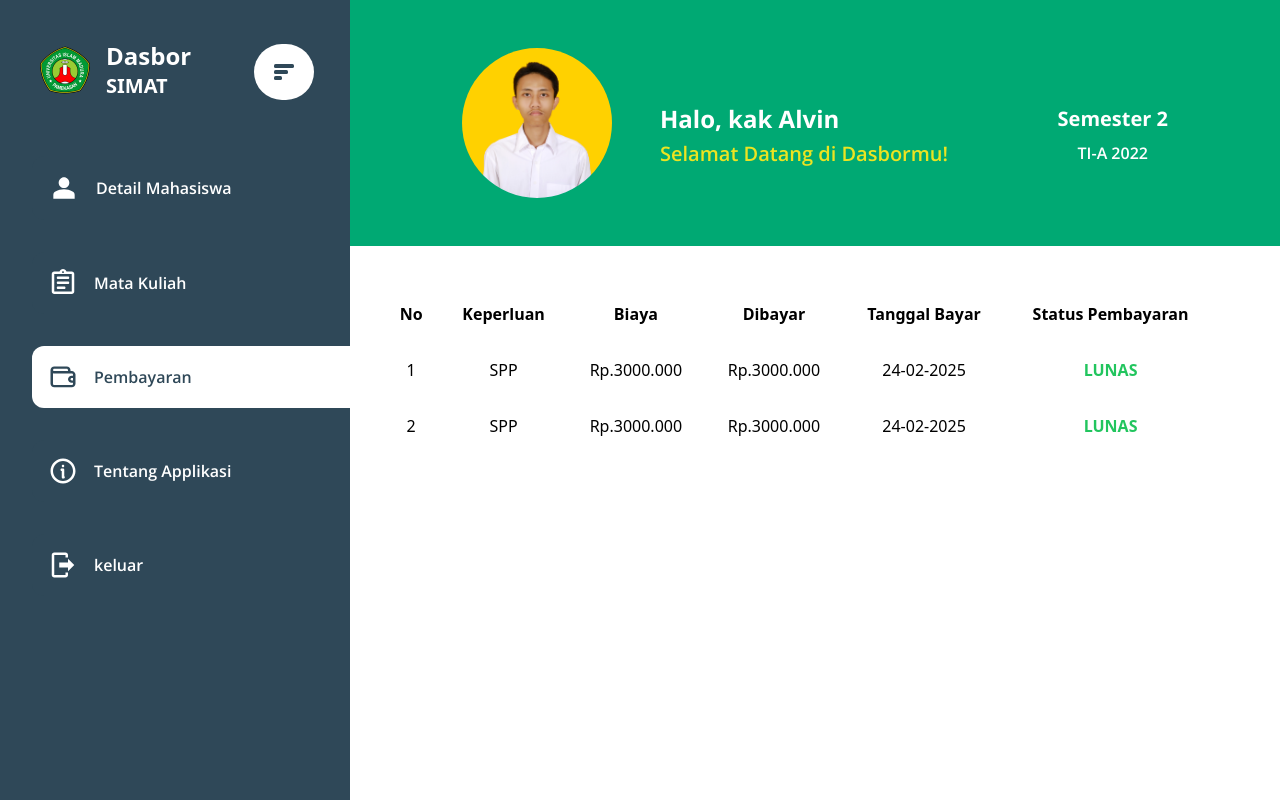
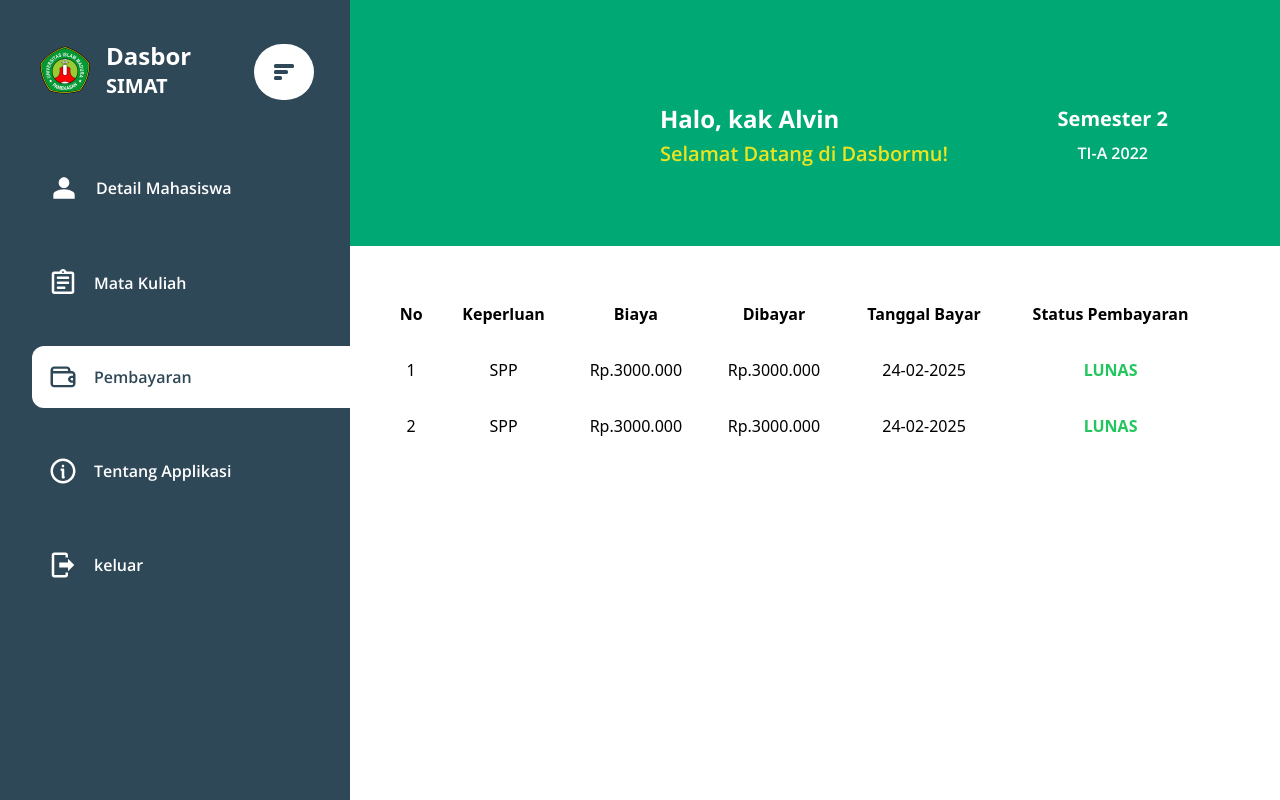
Before and after one commit to AlvinSetyaPranata/Simat-UIM, a Next.js app in the folder frontend/: page /payments in a window 1280 px wide. Built offline with nearby package versions, Linux system fonts and the light colour scheme.

Commit message:
Fixed floating image

```diff
--- a/frontend/src/layouts/Home.tsx
+++ b/frontend/src/layouts/Home.tsx
@@ -23,7 +23,7 @@ export default function Home({ children }: PropsWithChildren) {
 
                 <div className="w-full max-h-screen overflow-y-auto">
                     <div className="min-w-full bg-base grid md:flex place-items-center text-white py-6 md:py-12 px-28 md:gap-12 md:items-center">
-                        <div className="w-[150px] h-[150px] md:flex-shrink-0 rounded-full overflow-hidden relative">
+                        <div className="w-[150px] h-[150px] md:flex-shrink-0 rounded-full overflow-hidden relative -z-10">
                             <div className="min-w-full min-h-full bg-black opacity-0 hover:opacity-25 absolute transition-opacity duration-300">
                                 <p>Ganti</p>
                             </div>
```
